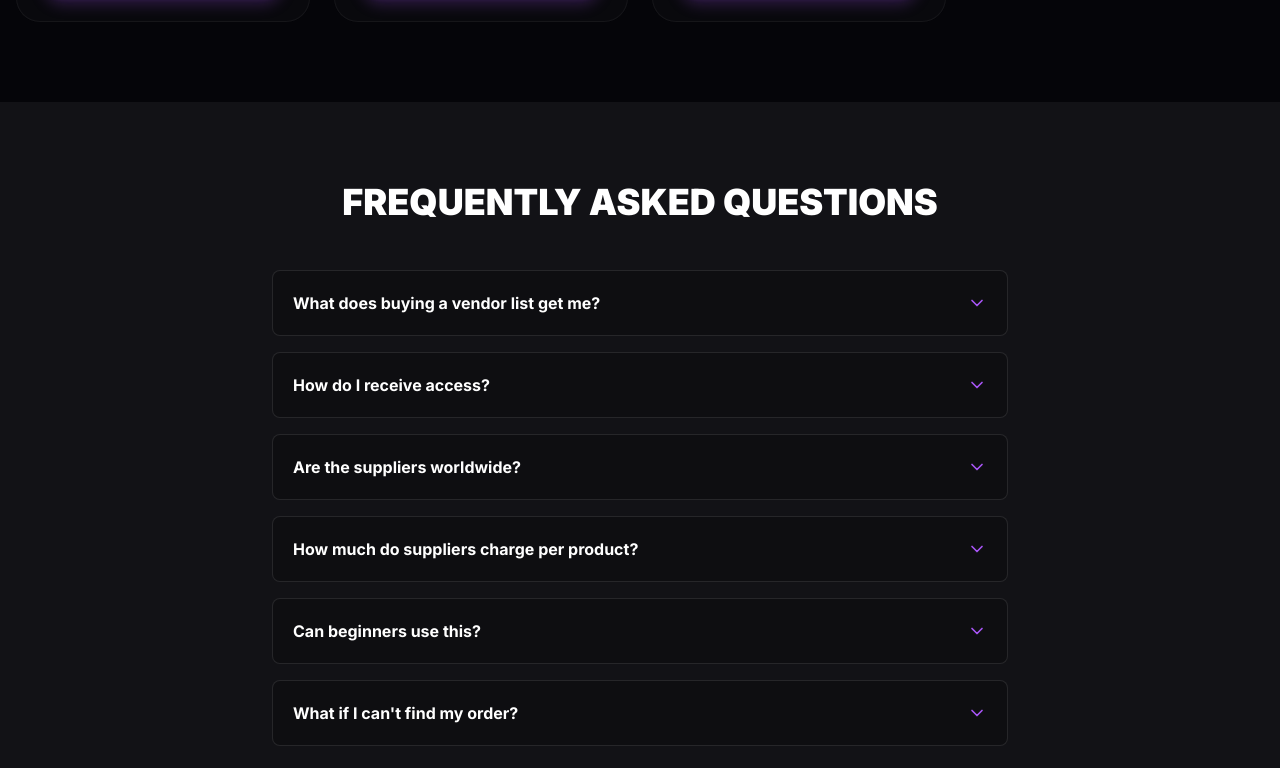
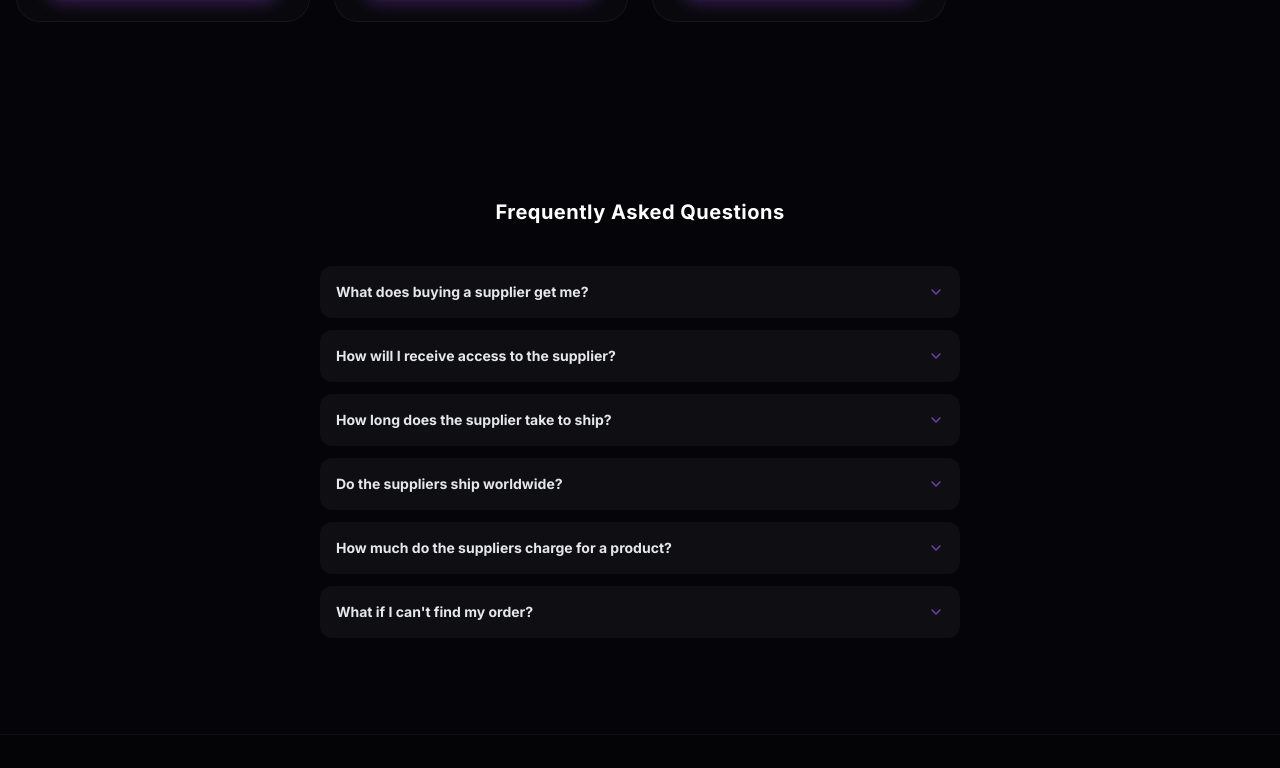
Before and after one commit to Expandingmind/Dochy, a Next.js app: page / in a window 1280 px wide. Shown: the part 4092-4860 px from the top of the page. Built offline with nearby package versions, Linux system fonts and the light colour scheme.

Commit message:
Update: Redesign FAQ section to match minimalistic screenshot style (dark background, pill shapes, smaller text)

```diff
--- a/src/components/FAQSection.tsx
+++ b/src/components/FAQSection.tsx
@@ -6,24 +6,24 @@ import { cn } from "@/lib/utils";
 
 const faqs = [
   {
-    question: "What does buying a vendor list get me?",
+    question: "What does buying a supplier get me?",
     answer: "You get instant access to a curated list of verified suppliers for specific products. This includes their contact information and website links so you can buy directly from the source at wholesale prices."
   },
   {
-    question: "How do I receive access?",
+    question: "How will I receive access to the supplier?",
     answer: "Access is delivered instantly via email immediately after purchase. You'll receive a digital file or link to view your vendors."
   },
   {
-    question: "Are the suppliers worldwide?",
+    question: "How long does the supplier take to ship?",
+    answer: "Shipping times vary by supplier, but most offer expedited shipping options. We vet suppliers to ensure they meet reasonable shipping standards."
+  },
+  {
+    question: "Do the suppliers ship worldwide?",
     answer: "Yes, most of our suppliers ship worldwide. We specify shipping regions in the detailed vendor info if there are any restrictions."
   },
   {
-    question: "How much do suppliers charge per product?",
+    question: "How much do the suppliers charge for a product?",
     answer: "Prices vary by niche and quantity, but you can generally expect margins of 2x-5x when reselling. We only select vendors with competitive pricing."
-  },
-  {
-    question: "Can beginners use this?",
-    answer: "Absolutely. Our lists are designed for people just starting their reselling journey. We cut out the hard work of finding reliable suppliers."
   },
   {
     question: "What if I can't find my order?",
@@ -35,37 +35,37 @@ export function FAQSection() {
   const [openIndex, setOpenIndex] = useState<number | null>(null);
 
   return (
-    <section id="faq" className="py-20 bg-white/5">
-      <div className="container mx-auto px-4 max-w-3xl">
-        <h2 className="text-3xl md:text-4xl font-black text-white text-center mb-12 uppercase">
+    <section id="faq" className="py-24">
+      <div className="container mx-auto px-4 max-w-2xl">
+        <h2 className="text-xl font-bold text-white text-center mb-10 tracking-wide">
           Frequently Asked Questions
         </h2>
 
-        <div className="space-y-4">
+        <div className="space-y-3">
           {faqs.map((faq, i) => (
             <div
               key={i}
-              className="border border-white/10 rounded-lg bg-black/20 overflow-hidden"
+              className="bg-[#0f0f13] rounded-xl overflow-hidden transition-all duration-300"
             >
               <button
                 onClick={() => setOpenIndex(openIndex === i ? null : i)}
-                className="w-full flex items-center justify-between p-5 text-left hover:bg-white/5 transition-colors"
+                className="w-full flex items-center justify-between p-4 text-left hover:bg-white/[0.02] transition-colors"
               >
-                <span className="font-bold text-white">{faq.question}</span>
+                <span className="text-sm font-bold text-gray-200">{faq.question}</span>
                 <ChevronDown
                   className={cn(
-                    "w-5 h-5 text-primary transition-transform duration-300",
-                    openIndex === i ? "rotate-180" : "rotate-0"
+                    "w-4 h-4 text-primary/70 transition-transform duration-300",
+                    openIndex === i ? "rotate-180 text-primary" : "rotate-0"
                   )}
                 />
               </button>
               <div
                 className={cn(
-                  "overflow-hidden transition-all duration-300",
-                  openIndex === i ? "max-h-48 opacity-100" : "max-h-0 opacity-0"
+                  "overflow-hidden transition-all duration-300 ease-in-out",
+                  openIndex === i ? "max-h-32 opacity-100" : "max-h-0 opacity-0"
                 )}
               >
-                <p className="p-5 pt-0 text-gray-400 text-sm leading-relaxed">
+                <p className="px-4 pb-4 text-gray-400 text-xs leading-relaxed">
                   {faq.answer}
                 </p>
               </div>
```
